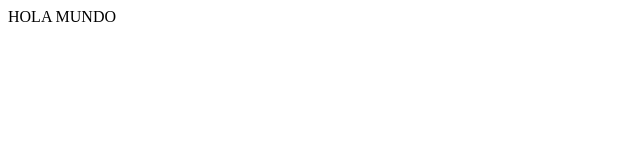
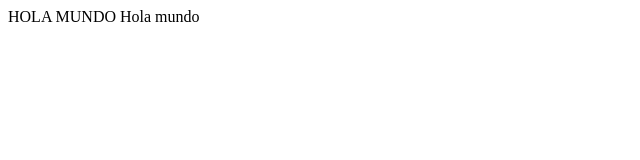
Before and after one commit to LuisAvila178/primerProyecto, a plain HTML site: page index.html in a window 1280 px wide. Shown: the whole page, without its empty margins (0-640 px from the left). Drawn offline with Linux system fonts and the light colour scheme.

```diff
--- a/index.html
+++ b/index.html
@@ -5,6 +5,6 @@
     <meta name="viewport" content="width=device-width, initial-scale=1.0">
     <title>Document</title>
 </head>
-HOLA MUNDO
+HOLA MUNDO Hola mundo
 </body>
 </html>
```
